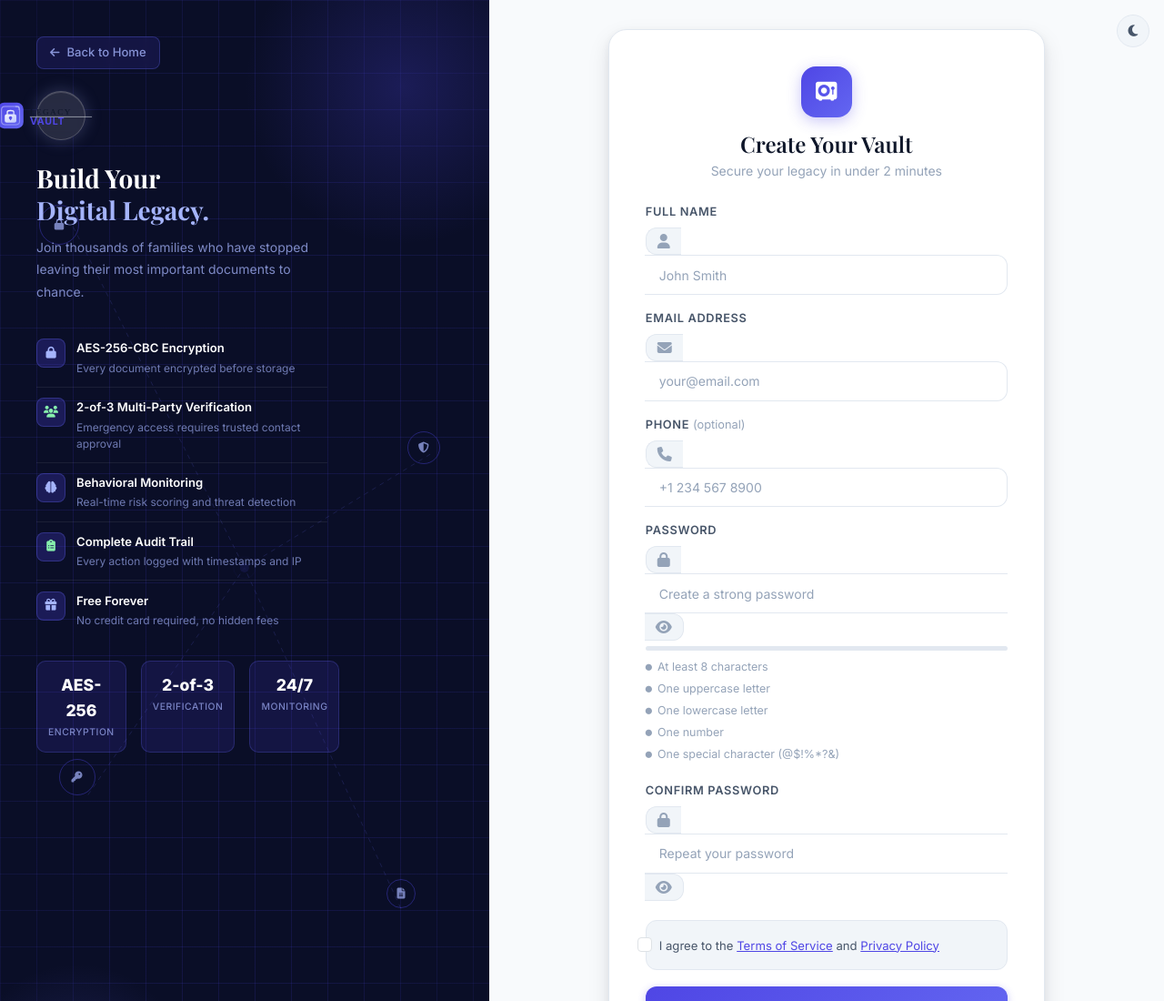
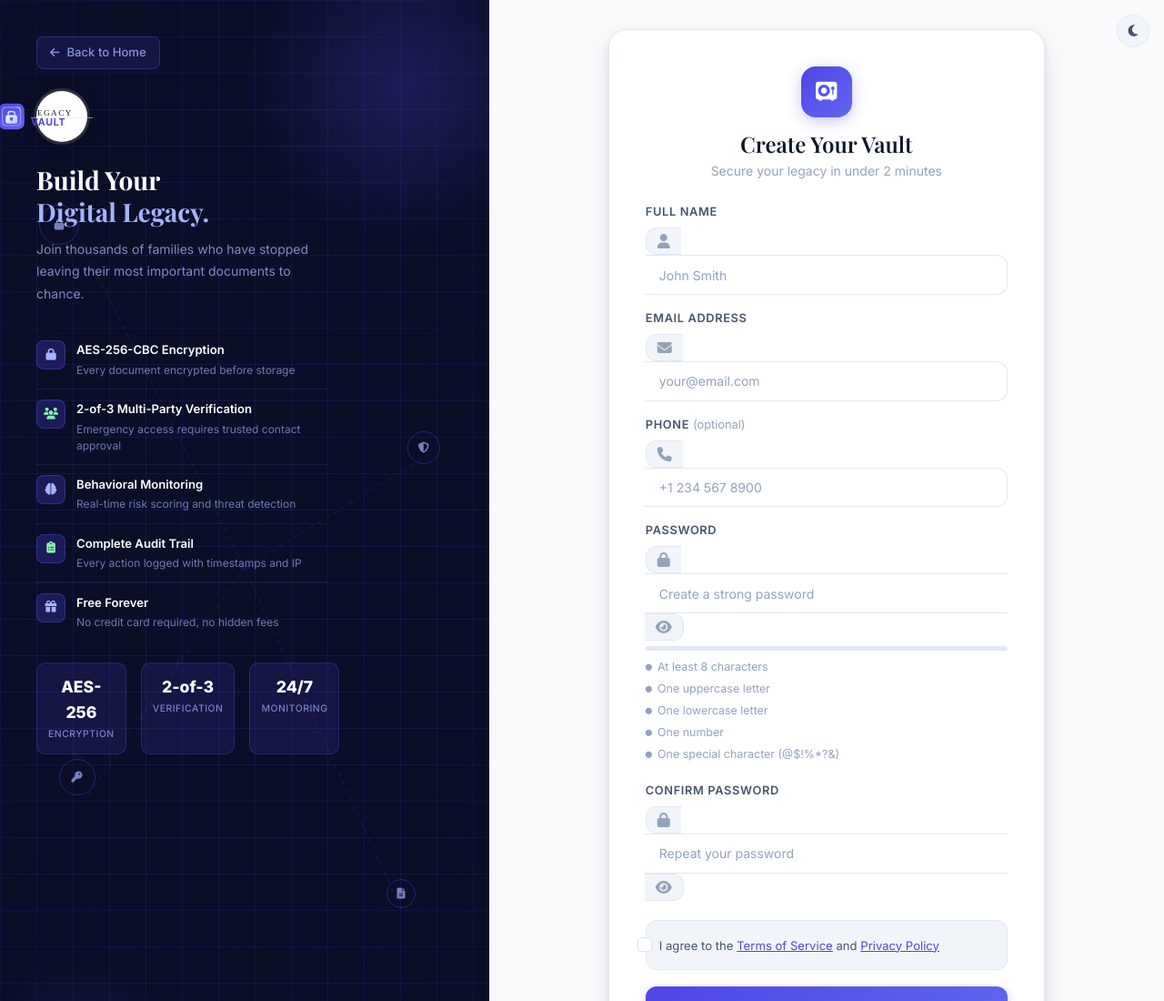
Before and after one commit to Marie-Noel200/LEGACY-VAULT, a website: page public/register.html in a window 1280 px wide. Shown: the top 1100 px of the page at 91% size. Drawn offline with nearby package versions, Linux system fonts and the light colour scheme.

Commit message:
Make logo circle background solid white on register page

```diff
--- a/public/register.html
+++ b/public/register.html
@@ -68,7 +68,7 @@ body{margin:0;padding:0;min-height:100vh;display:flex;background:var(--bg)}
     </a>
     <!-- Logo -->
     <div class="d-flex align-items-center gap-2 mb-4">
-      <div style="width:54px;height:54px;border-radius:50%;background:rgba(255,255,255,0.12);backdrop-filter:blur(6px);-webkit-backdrop-filter:blur(6px);border:1px solid rgba(255,255,255,0.2);display:flex;align-items:center;justify-content:center;box-shadow:0 0 18px rgba(165,180,252,0.25),inset 0 1px 0 rgba(255,255,255,0.15);flex-shrink:0">
+      <div style="width:56px;height:56px;border-radius:50%;background:#ffffff;display:flex;align-items:center;justify-content:center;box-shadow:0 4px 20px rgba(0,0,0,0.25),0 0 0 3px rgba(255,255,255,0.15);flex-shrink:0">
         <img src="/img/logo.svg" height="34" alt="Legacy Vault">
       </div>
     </div>
```
